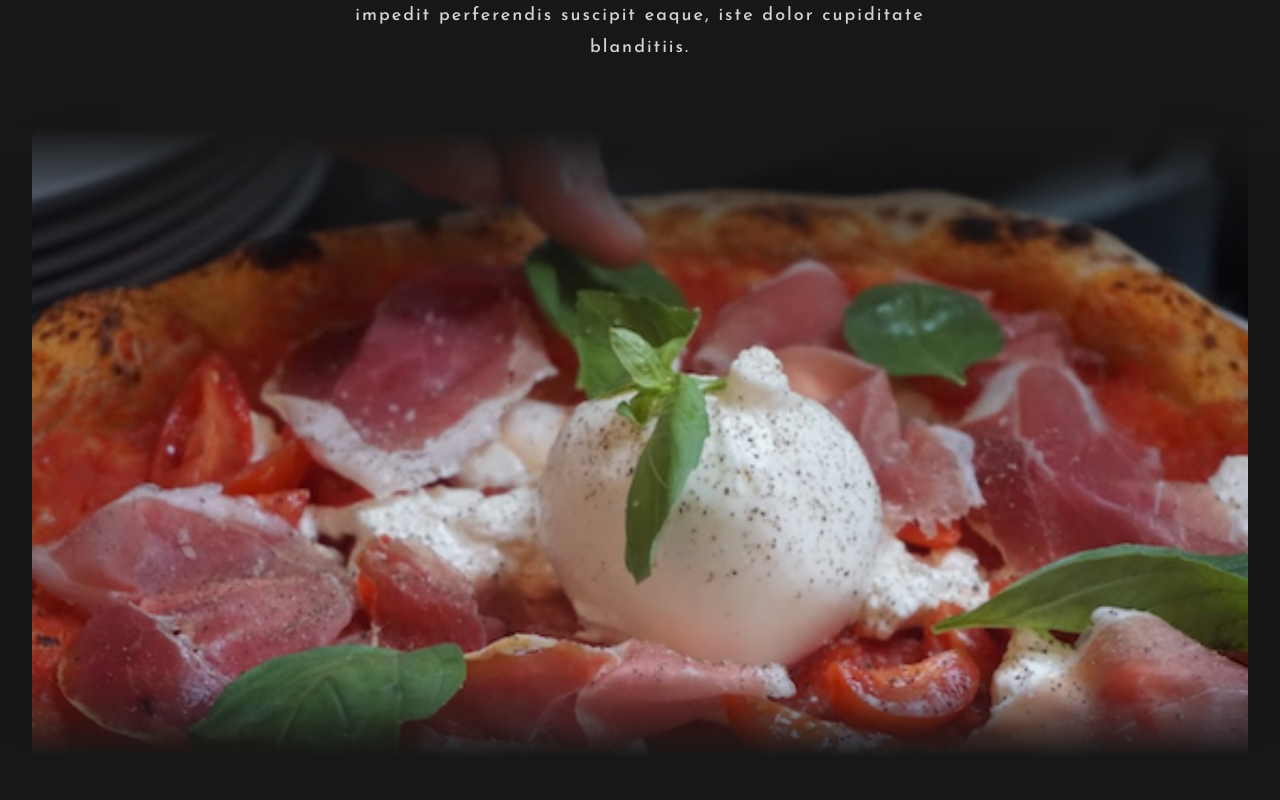
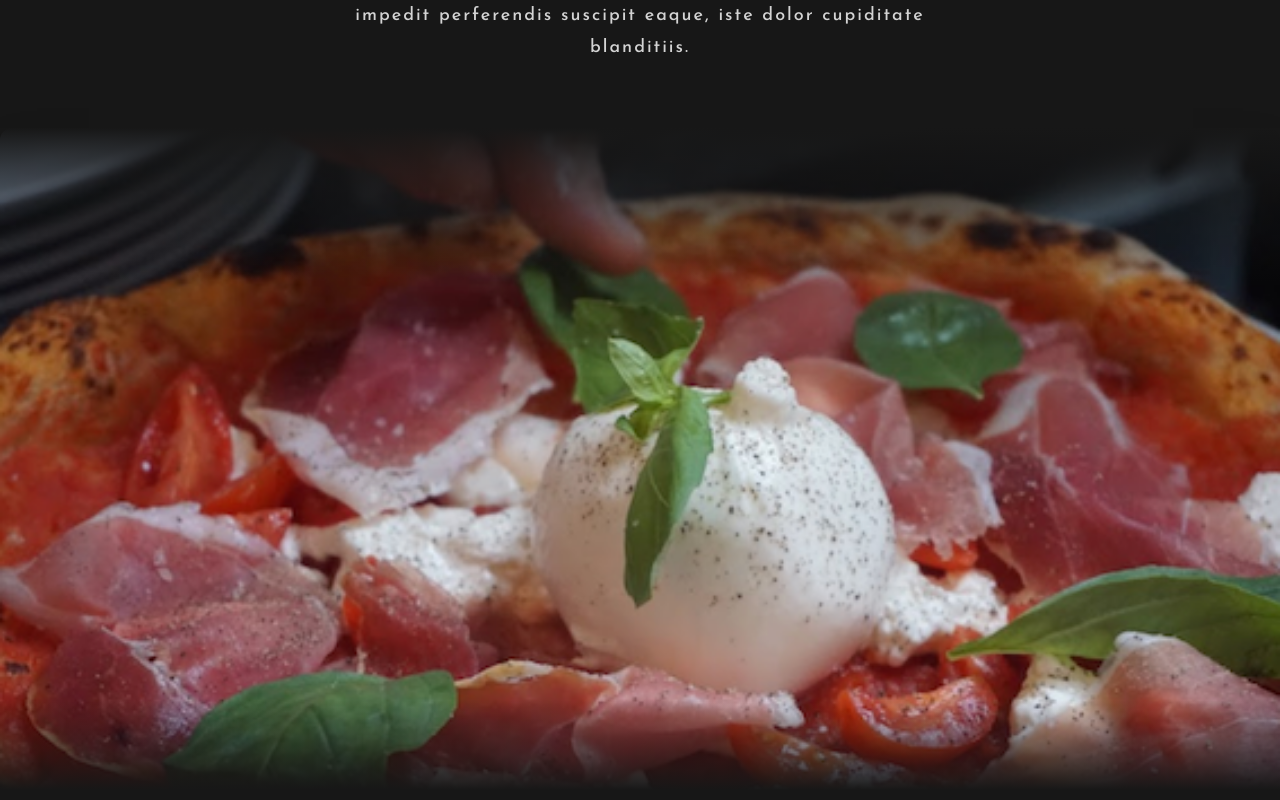
Before and after one commit to Gian1984/Fernand-pizzeria, a Vue app: page / in a window 1280 px wide. Shown: the part 1140-1940 px from the top of the page. Built offline with nearby package versions, Linux system fonts and the light colour scheme; a web font is replaced by a local one.

Commit message:
working on displayng3

```diff
--- a/src/views/Home.vue
+++ b/src/views/Home.vue
@@ -175,7 +175,7 @@ export default {
       </div>
     </div>
     <div class="relative overflow-hidden pt-16">
-      <div class="mx-auto max-w-7xl px-0 sm:px-6 lg:px-8">
+      <div class="mx-auto px-0">
         <div class="relative" aria-hidden="true">
           <div class="absolute -inset-x-20 top-0 bg-gradient-to-b from-neutral-900 pt-[12%]" />
         </div>
```
